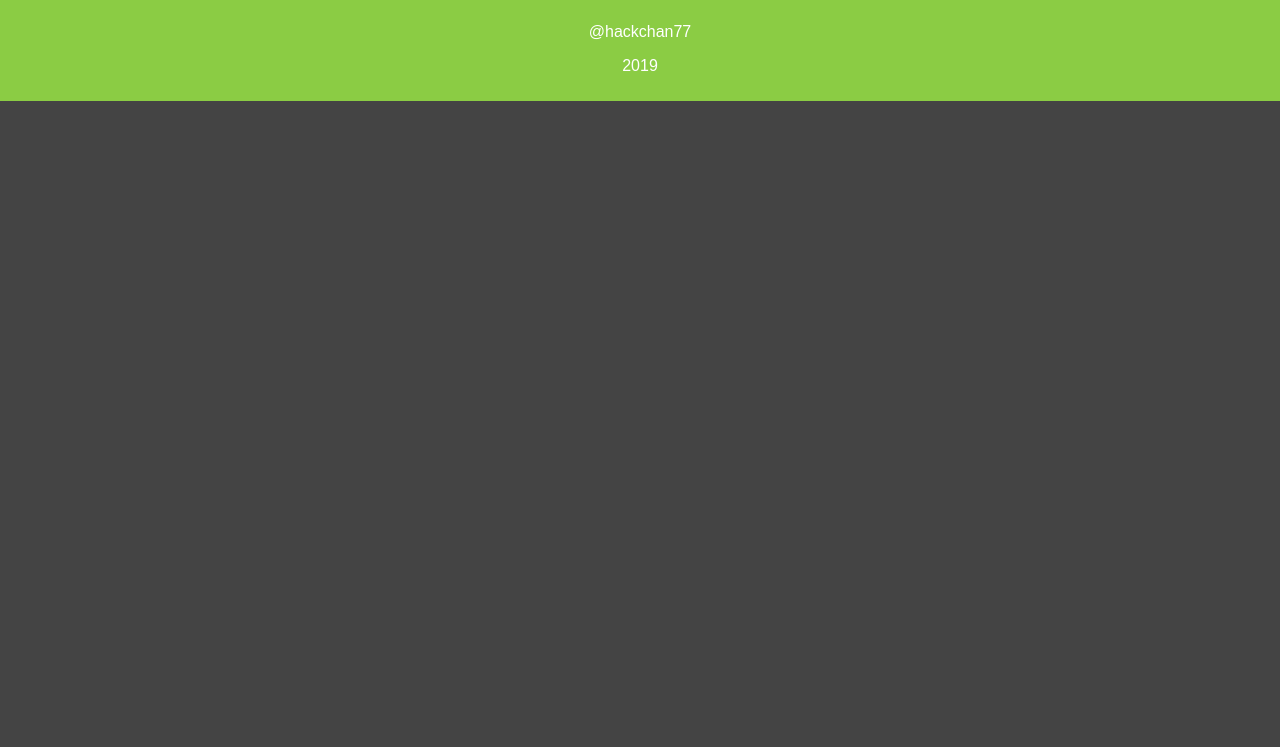
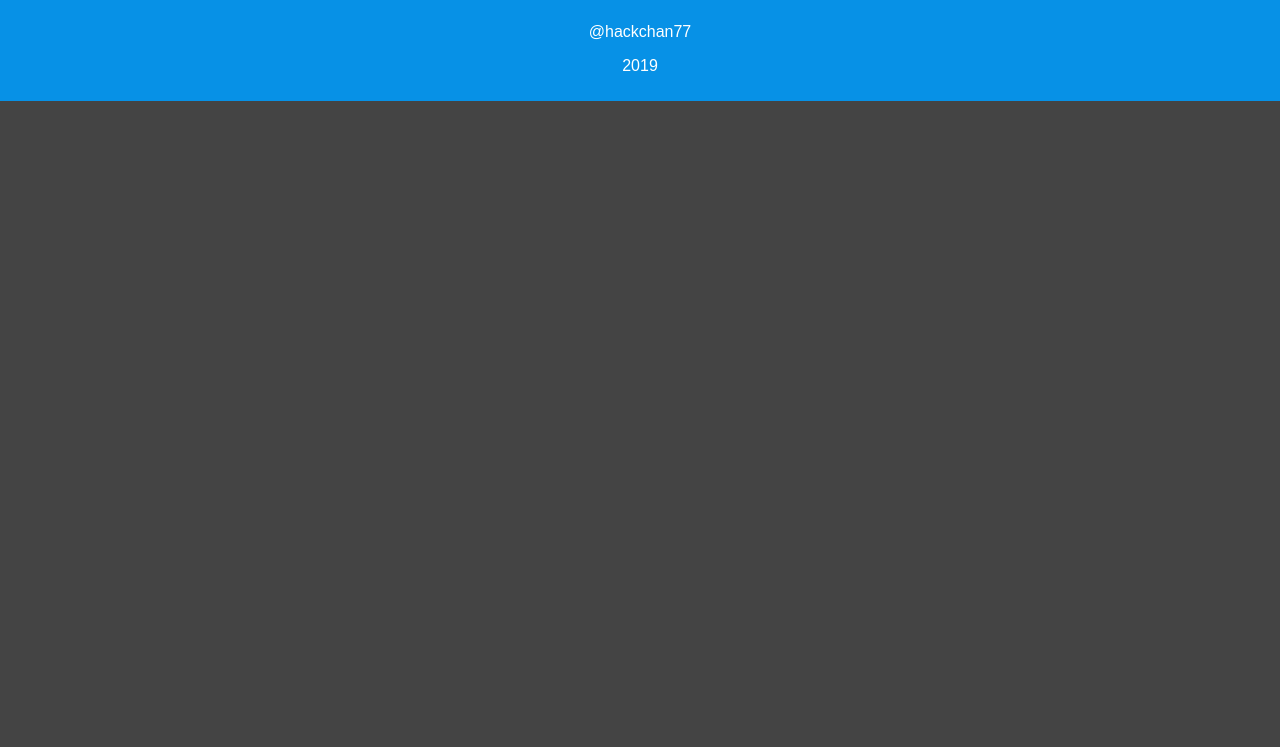
Before and after one commit to hackchan/git, a plain HTML site: page index.html in a window 1280 px wide. Shown: the part 53-800 px from the top of the page. Drawn offline with Linux system fonts and the light colour scheme.

Commit message:
cambio el footer a un azul

```diff
--- a/src/css/menu.css
+++ b/src/css/menu.css
@@ -59,7 +59,7 @@ nav {
 }
 
 footer {
-  background:#8bcc44;
+  background:#0791e6;
   color:white;
   padding:10px;
   text-align:center;
```
